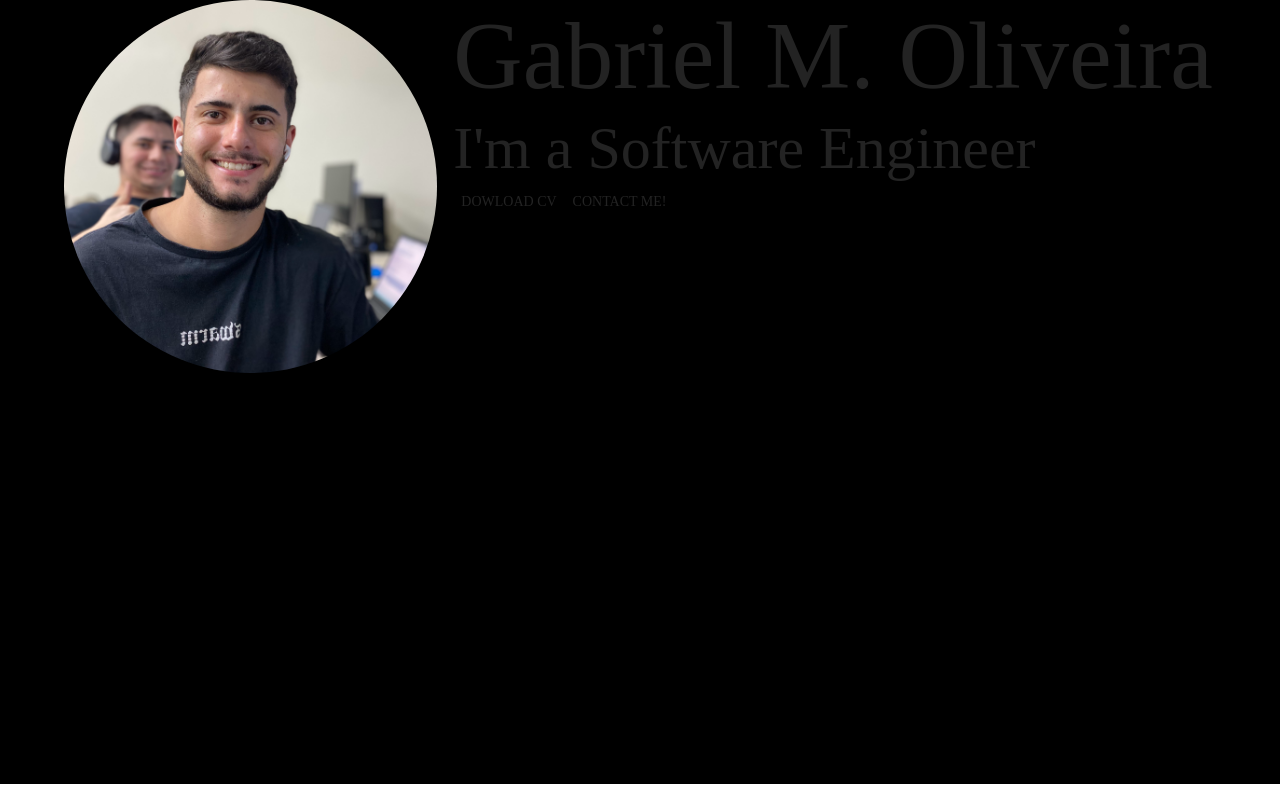
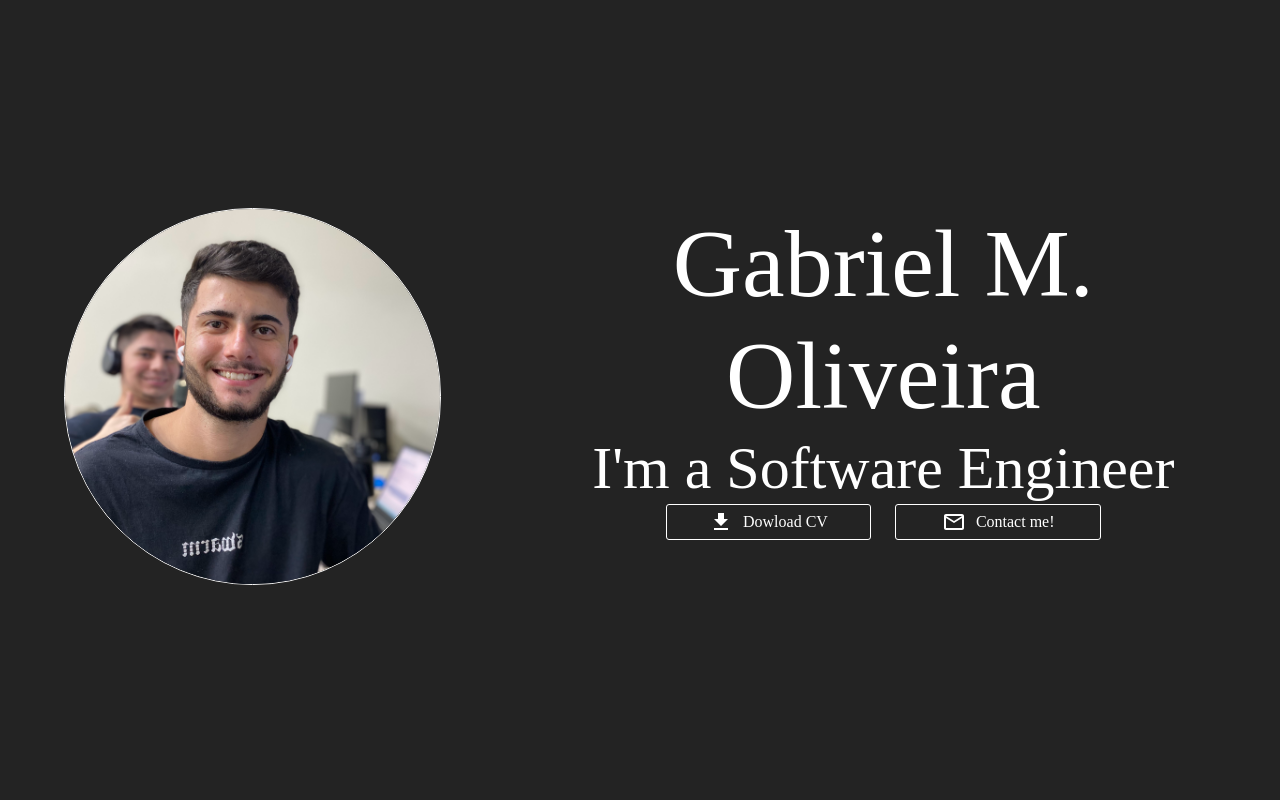
Before and after one commit to gabrielmassaia/gabrielmassaiaportfolio, a React (Vite) app: page / in a window 1280 px wide. Built offline with nearby package versions, Linux system fonts and the light colour scheme.

Commit message:
alinhei os componentes

```diff
--- /dev/null
+++ b/src/components/StyledButton/StyledButton.tsx
@@ -0,0 +1,35 @@
+import { styled } from "@mui/material"
+import { ReactNode } from "react"
+
+interface StyledButtonProps {
+    children: ReactNode
+}
+
+const StyledButton: React.FC<StyledButtonProps> = ({ children }) => {
+
+    const StyledButton = styled("button")(({theme}) => ({
+       backgroundColor: "transparent",
+       border: `1px solid  ${theme.palette.primary.contrastText}`,
+       borderRadius: "3px",
+       padding: "5px 15px",
+       width:"100%",
+       color: theme.palette.primary.contrastText,
+       display: "inline-flex",
+       alignItems: "center",
+       justifyContent: "center",
+       gap: "10px",
+       '&:hover': {
+        backgroundColor: theme.palette.secondary.light
+       }
+    }))
+
+    return (
+      <>
+        <StyledButton>
+            {children}
+        </StyledButton>
+      </>
+    )
+  }
+
+  export default StyledButton
--- a/src/pages/Home/sections/Hero/Hero.tsx
+++ b/src/pages/Home/sections/Hero/Hero.tsx
@@ -1,37 +1,57 @@
-import { Button, Container, Grid, styled, Typography } from "@mui/material"
+import { Container, Grid, styled, Typography } from "@mui/material"
 import Avatar from "../../../../assets/images/avatar.png"
+import DownloadIcon from '@mui/icons-material/Download'
+import MailOutlineIcon from '@mui/icons-material/MailOutline';
+import StyledButton from "../../../../components/StyledButton/StyledButton";
 
 
 const Hero = () => {
 
-    const StyledHero = styled("div")(() => ({
-        backgroundColor: "black",
+    const StyledHero = styled("div")(({theme}) => ({
+        backgroundColor: theme.palette.primary.main,
         height: "100vh",
+        display: "flex",
+        alignItems: "center",
     }))
 
-    const StyledImg = styled("img")(() => ({
-        width: "100%",
+    const StyledImg = styled("img")(({theme}) => ({
+        width: "80%",
         borderRadius: "50%",
+        border: `1px solid ${theme.palette.primary.contrastText}`
     }))
 
     return (
       <>
         <StyledHero>
-
-            <Container>
+            <Container maxWidth="lg">
                 <Grid container spacing={2}>
-                    <Grid item xs={4}>
+                    <Grid item xs={12} md={5}>
                     <StyledImg src={Avatar}/>
                     </Grid>
-                    <Grid item xs={8}>
-                       <Typography color={"primary"} variant="h1">Gabriel M. Oliveira</Typography>
-                       <Typography color={"primary"} variant="h2">I'm a Software Engineer</Typography>
-                       <Button>Dowload CV</Button>
-                       <Button>Contact me!</Button>
+                    <Grid item xs={12} md={7}>
+                       <Typography color="primary.contrastText" variant="h1" textAlign="center">Gabriel M. Oliveira</Typography>
+                       <Typography color="primary.contrastText" variant="h2" textAlign="center">I'm a Software Engineer</Typography>
+                       <Grid container display="flex" justifyContent="center" spacing={3}>
+                            <Grid item xs={12} md={4} display="flex" justifyContent="center">
+                                <StyledButton>
+                                    <DownloadIcon/>
+                                    <Typography>
+                                    Dowload CV
+                                    </Typography>
+                                </StyledButton>
+                            </Grid>
+                            <Grid item xs={12} md={4} display="flex" justifyContent="center">
+                                <StyledButton>
+                                <MailOutlineIcon/>
+                                <Typography>
+                                Contact me!
+                                </Typography>
+                                </StyledButton>
+                            </Grid>
+                       </Grid>
                     </Grid>
                 </Grid>
             </Container>
-
         </StyledHero>
       </>
     )
```
Also changed, not shown: src/components/AnimatedBackground/AnimatedBackground.tsx (added).
